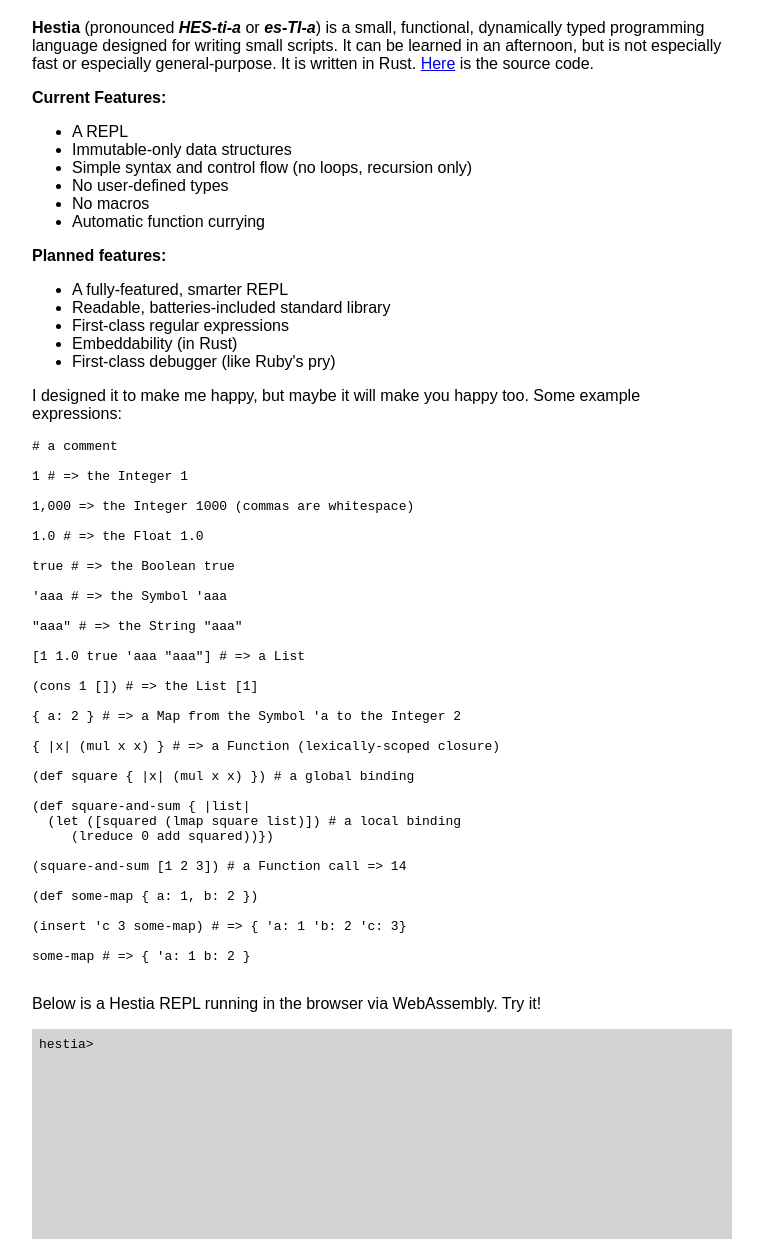
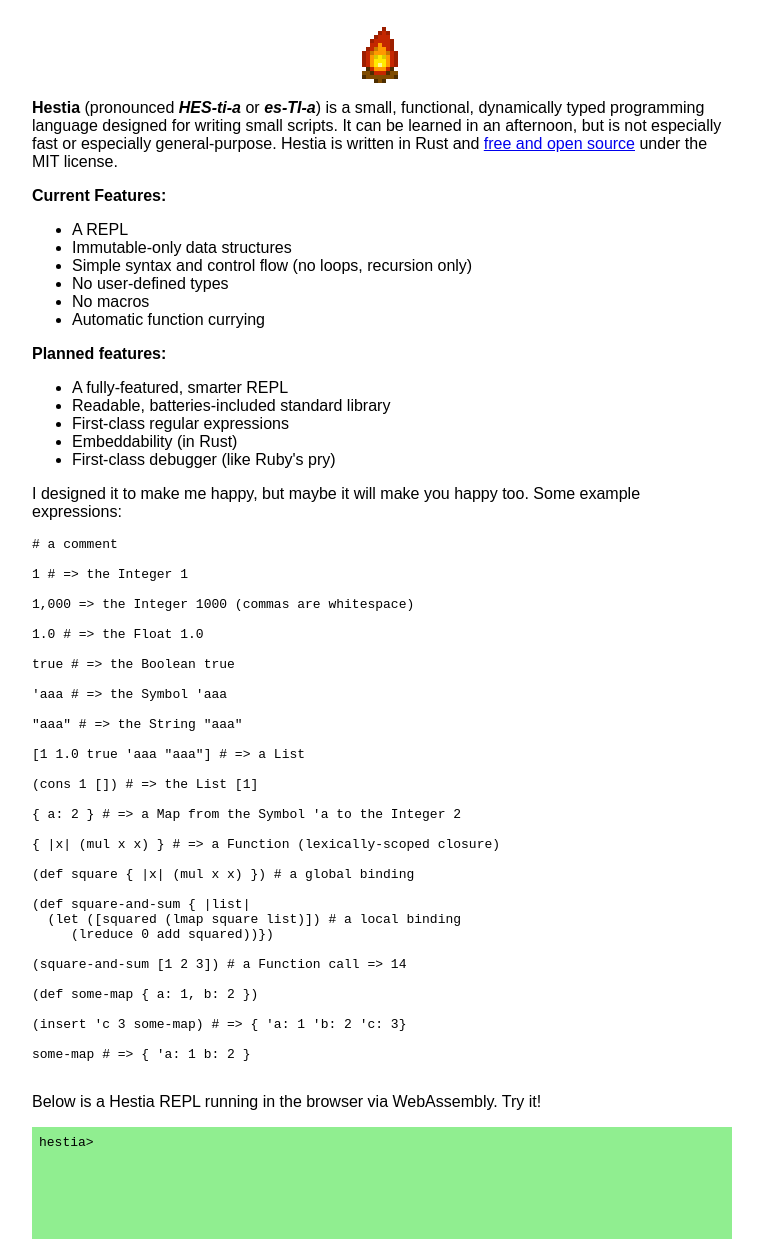
Before and after one commit to semaj/hestia-lang, a plain HTML site: page site/index.html in a window 1280 px wide. Shown: the part 61-1300 px from the top of the page, without its empty margins (258-1021 px from the left). Drawn offline with Linux system fonts and the light colour scheme; no server answers.

Commit message:
Add image

```diff
--- a/site/index.html
+++ b/site/index.html
@@ -2,12 +2,14 @@
 <html lang="en-US">
   <head>
     <meta charset="utf-8" />
-    <title>hello-wasm example</title>
+    <title>Hestia Programming Language</title>
+    <link rel="icon" type="image/x-icon" href="favicon.ico">
   </head>
   <body>
     <div id="container">
       <h1>Hestia: A Comfy Programming Language</h1>
-      <p><b>Hestia</b> (pronounced <b><i>HES-ti-a</i></b> or <b><i>es-TI-a</i></b>) is a small, functional, dynamically typed programming language designed for writing small scripts. It can be learned in an afternoon, but is not especially fast or especially general-purpose. It is written in Rust. <a href="https://github.com/semaj/hestia-lang/tree/main/lib/src">Here</a> is the source code.</p>
+      <p><img src="fire.png" id="fire"></img>
+      <p><b>Hestia</b> (pronounced <b><i>HES-ti-a</i></b> or <b><i>es-TI-a</i></b>) is a small, functional, dynamically typed programming language designed for writing small scripts. It can be learned in an afternoon, but is not especially fast or especially general-purpose. Hestia is written in Rust and <a href="https://github.com/semaj/hestia-lang/tree/main/lib/src">free and open source</a> under the MIT license.</p>
       <p><b>Current Features:</b>
         <ul>
           <li>A REPL</li>
@@ -111,14 +113,14 @@ some-map # => { 'a: 1 b: 2 }
     }
     #repl {
       padding: 1%;
-      background: lightgrey;
+      background: lightgreen;
       font-family: monospace;
       height: 200px;
       overflow-y:auto;
       flex-direction: column-reverse;
     }
     #prompt-input {
-      background: lightgrey;
+      background: lightgreen;
       font-family: monospace;
       width: 90%;
     }
@@ -128,11 +130,12 @@ some-map # => { 'a: 1 b: 2 }
     textarea:focus, input:focus{
       outline: none;
     }
-    <!-- pre { -->
-    <!--   max-width: 500px; -->
-    <!--   margin-left: auto; -->
-    <!--   margin-right: auto; -->
-    <!-- } -->
+    #fire {
+      margin-left: auto;
+      margin-right: auto;
+      text-align: center;
+      display: block;
+    }
 
   </style>
 </html>
```
Also changed, not shown: site/fire.png (added).
